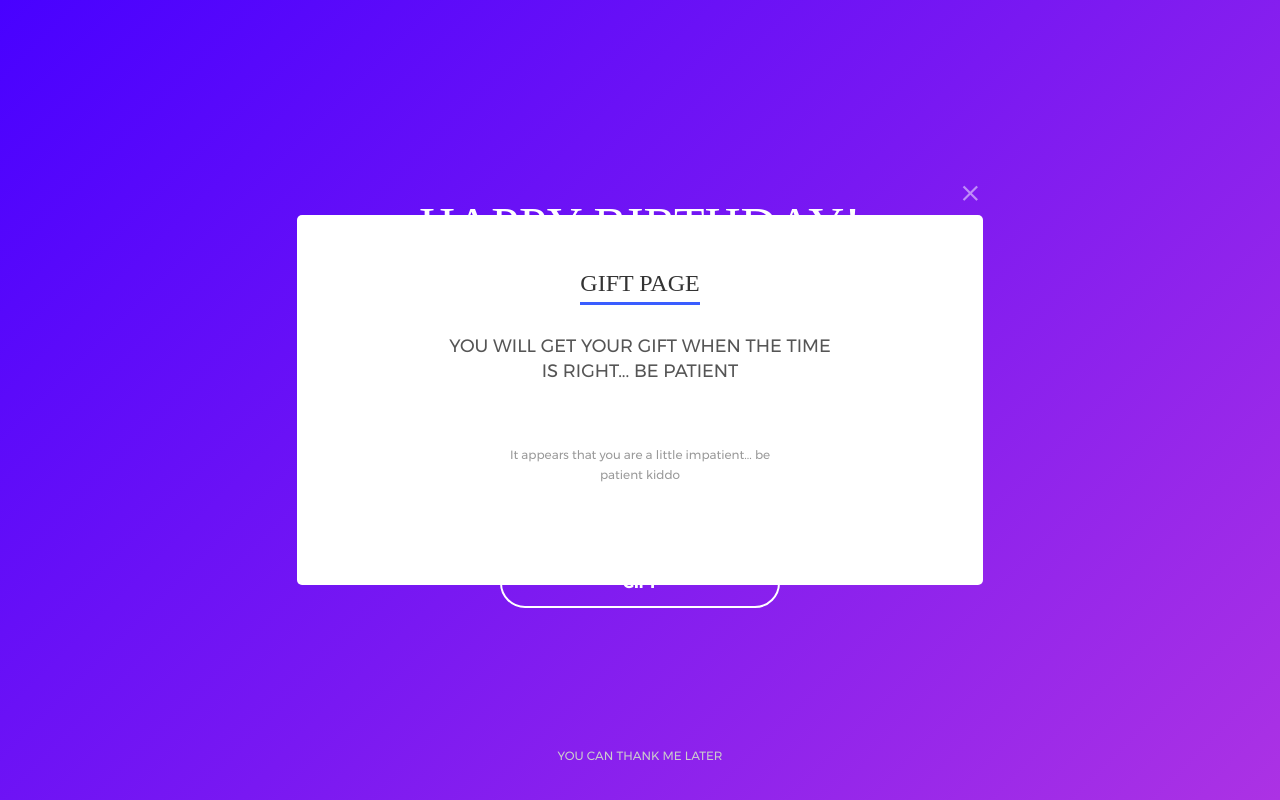
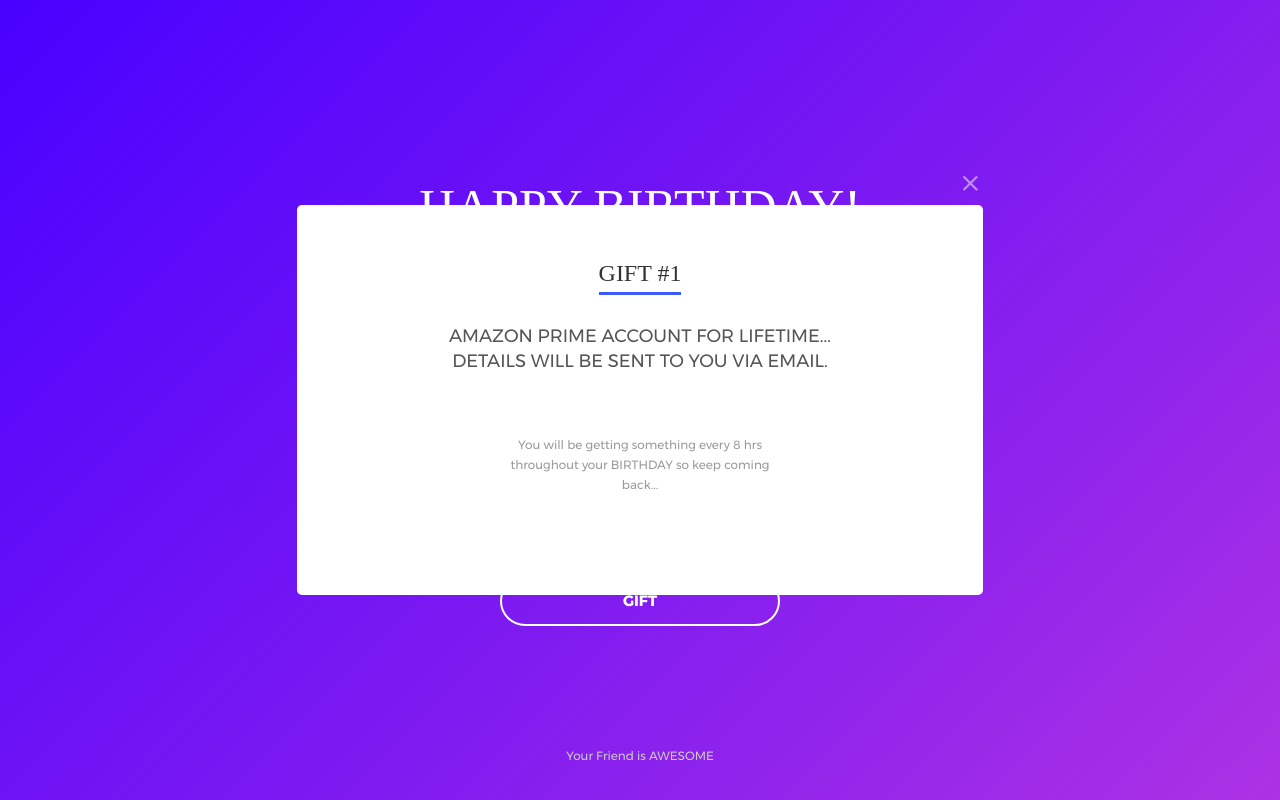
Before and after one commit to MukulSingh105/Happy-Birthday, a plain HTML site: page index.html in a window 1280 px wide. Both pictures are taken after a click on the button "GIFT". Drawn offline with Linux system fonts and the light colour scheme; a web font is replaced by a local one.

Commit message:
gift given

```diff
--- a/index.html
+++ b/index.html
@@ -21,7 +21,6 @@
 	<link rel="stylesheet" type="text/css" href="css/main.css">
 <!--===============================================================================================-->
 </head>
-
 <body>
 
 
@@ -33,7 +32,8 @@
 			</h3>
 
 			<p class="txt-center l1-txt2 p-b-60">
-				You have to wait for your gift XD
+				Wait is Over! <br>
+				Next GIFT coming soon...
 			</p>
 
 			<div class="flex-w flex-c cd100 p-b-82">
@@ -64,7 +64,7 @@
 		</div>
 
 		<span class="s1-txt3 txt-center">
-			YOU CAN THANK ME LATER
+			Your Friend is AWESOME
 		</span>
 
 	</div>
@@ -79,14 +79,16 @@
 
 				<div class="wsize1 m-lr-auto">
 					<h3 class="m1-txt1 txt-center p-b-36">
-						<span class="bor1 p-b-6">Gift Page</span>
+						<span class="bor1 p-b-6">Gift #1</span>
 					</h3>
 
 					<p class="m1-txt2 txt-center p-b-40">
-						You will get your gift when the time is right... Be Patient
+						Amazon Prime account for lifetime...<br>
+						Details will be sent to you via Email.
 					</p>
 					<p class="s1-txt5 txt-center wsize2 m-lr-auto p-t-20">
-						It appears that you are a little impatient... be patient kiddo
+						You will be getting something every 8 hrs throughout your BIRTHDAY so keep coming back...
+
 					</p>
 				</div>
 			</div>
@@ -114,7 +116,7 @@
 			endtimeYear: 2019,
 			endtimeMonth: 12,
 			endtimeDate: 12,
-			endtimeHours: 13,
+			endtimeHours: 21,
 			endtimeMinutes: 30,
 			endtimeSeconds: 0,
 			timeZone: "America/New_York"
```
